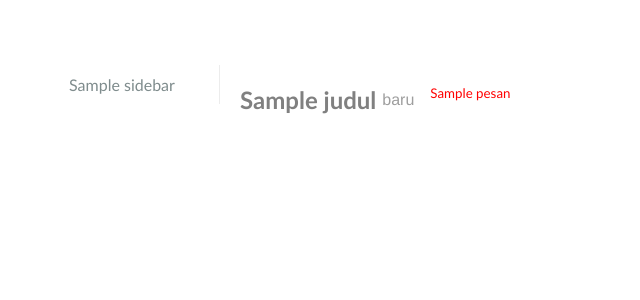
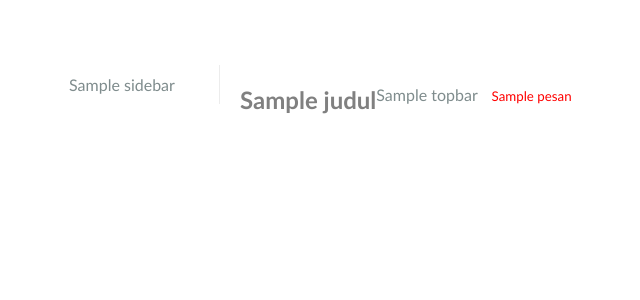
Before and after one commit to putuyoga/simple-project-management, a CodeIgniter app: the page made by application/views/header.php in a window 1280 px wide. Shown: the top 300 px of the page, without its empty margins (181-821 px from the left). Run offline with CodeIgniter, Linux system fonts and the light colour scheme; the template is opened without the code that fills it: most values are stand-ins (such as "Sample title", 1, 10 or a date in 2020).

Commit message:
tambah topbar

```diff
--- a/application/views/header.php
+++ b/application/views/header.php
@@ -12,9 +12,7 @@
 	<div id="content">
 		<div class="header">
 			<h2><?php echo $judul; ?></h2>
-			<ul class="menu_horizontal" style="margin-left: 50px;">
-				<li><a href="default.asp">baru</a></li>
-			</ul>
+			<?php if(isset($topbar)) echo $topbar; ?>
 			<small><?php if(isset($pesan)) echo $pesan; ?></small>
 		</div>
 		<div>
```
